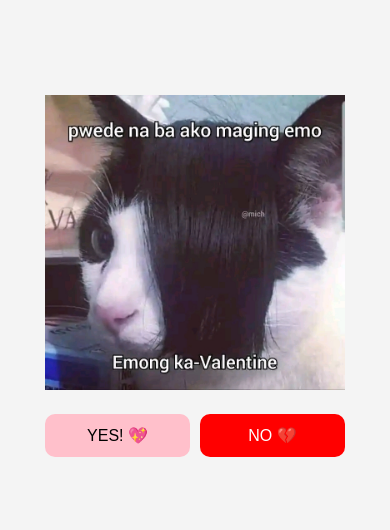
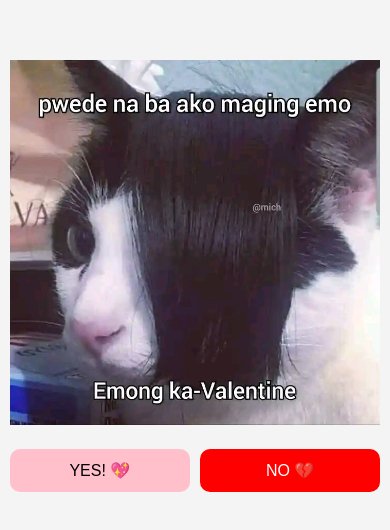
Before and after one commit to marielle-https/Valentines, a plain HTML site: page index.html in a window 390 px wide. Shown: the part 146-676 px from the top of the page. Drawn offline with Linux system fonts and the light colour scheme.

Commit message:
Adjust container and button styles for responsiveness

```diff
--- a/index.html
+++ b/index.html
@@ -24,7 +24,8 @@
 
         .container {
             text-align: center;
-            width: 300px;
+            width: 95%;
+            height: auto;
         }
 
         .image {
@@ -35,6 +36,9 @@
         .buttons {
             display: flex;
             gap: 10px;
+            width: 100%;
+            height: auto;
+
         }
 
         button {
```
